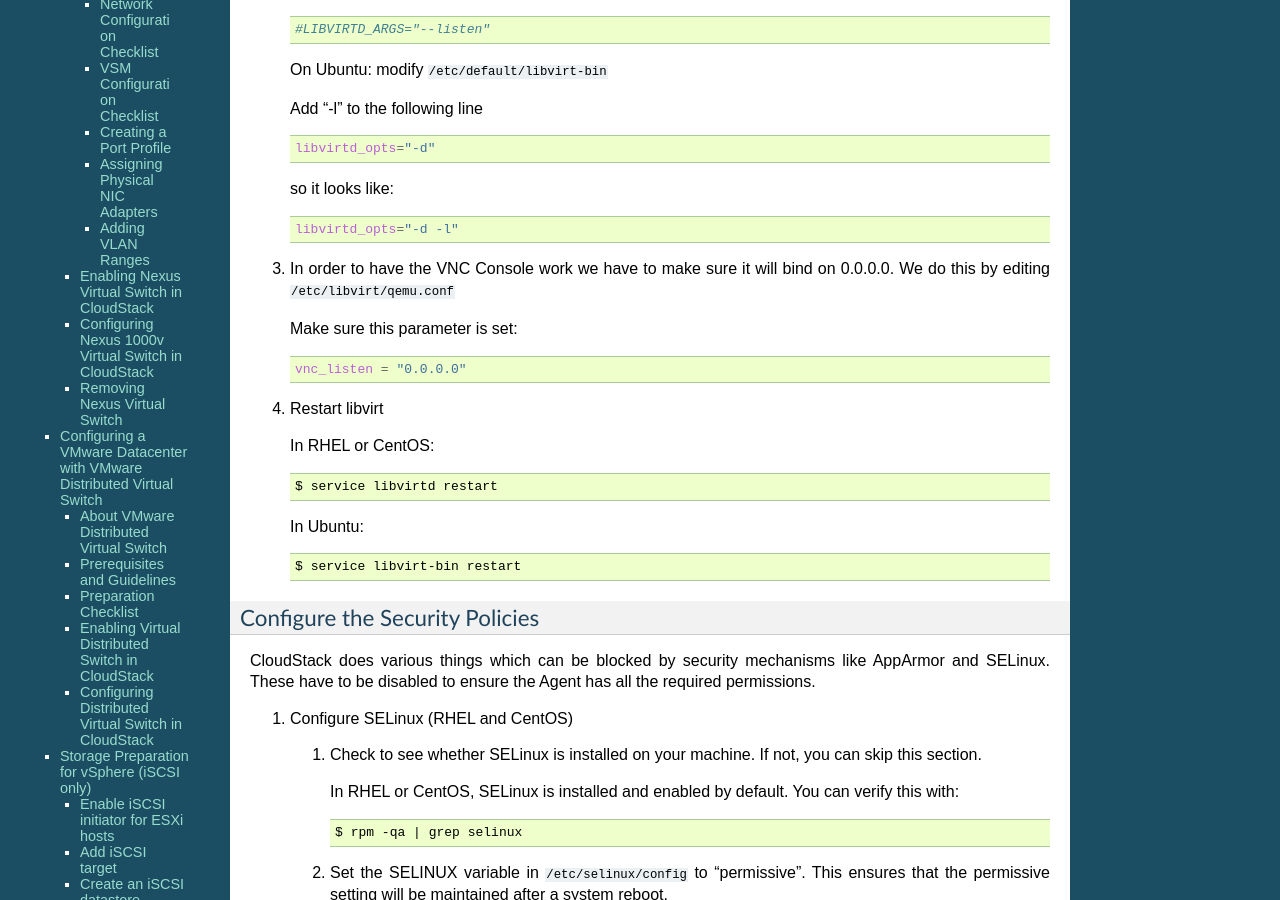
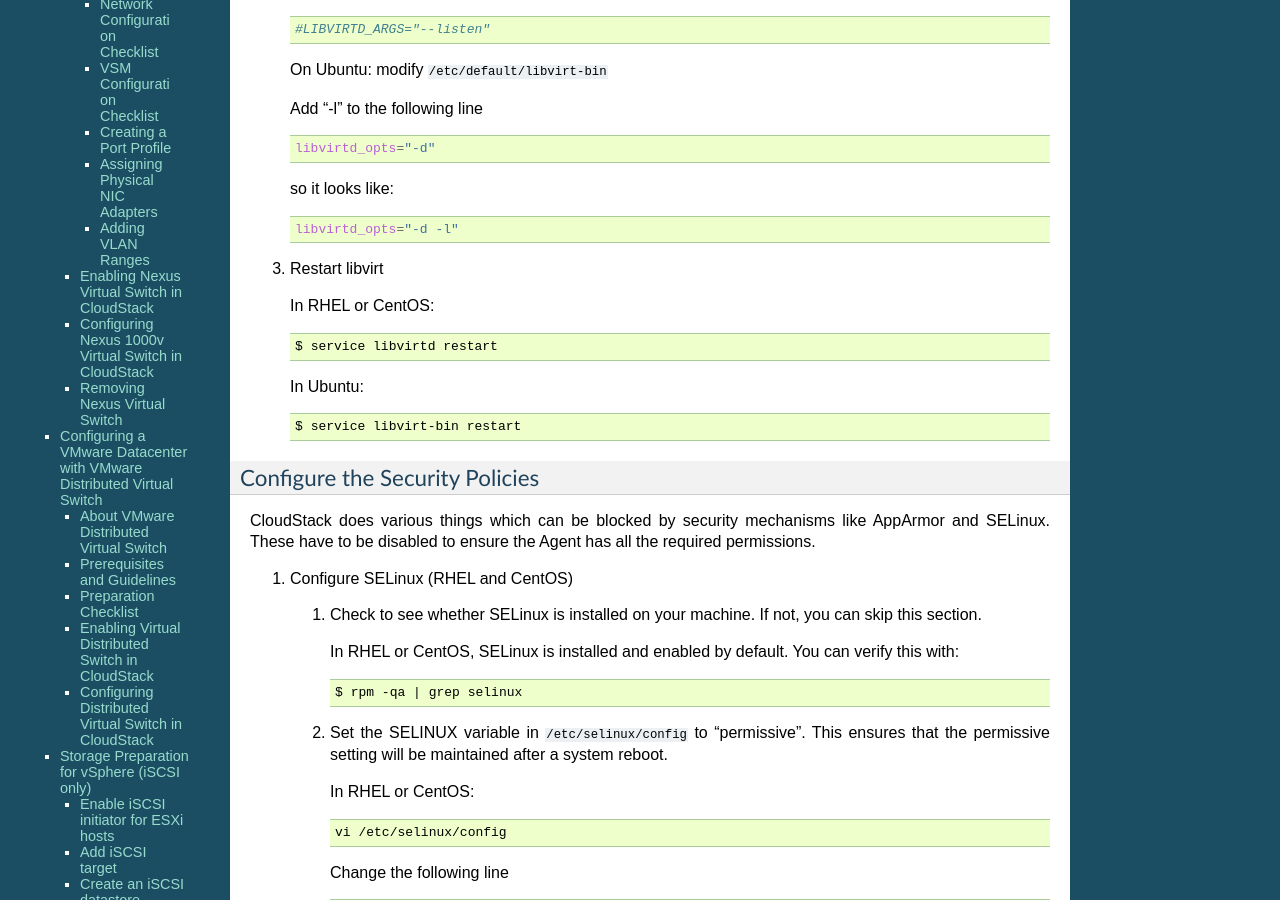
Before and after one commit to apache/cloudstack-docs-install, a Sphinx documentation site: the page built from source/hypervisor_installation.rst, in a window 1280 px wide and 900 px high, scrolled down 3614 px. Built offline with Sphinx 7.4.7, drawn with Linux system fonts in a browser that asks for light colours.

Commit message:
backporting 4f17c0bf02bfe292972bf631387c1e37c5e9995d to RTD docs

```diff
--- a/source/hypervisor_installation.rst
+++ b/source/hypervisor_installation.rst
@@ -353,17 +353,6 @@
    .. sourcecode:: bash
 
        libvirtd_opts="-d -l"
-
-#.
-
-   In order to have the VNC Console work we have to make sure it will
-   bind on 0.0.0.0. We do this by editing ``/etc/libvirt/qemu.conf``
-
-   Make sure this parameter is set:
-
-   .. sourcecode:: bash
-
-       vnc_listen = "0.0.0.0"
 
 #.
 
```
